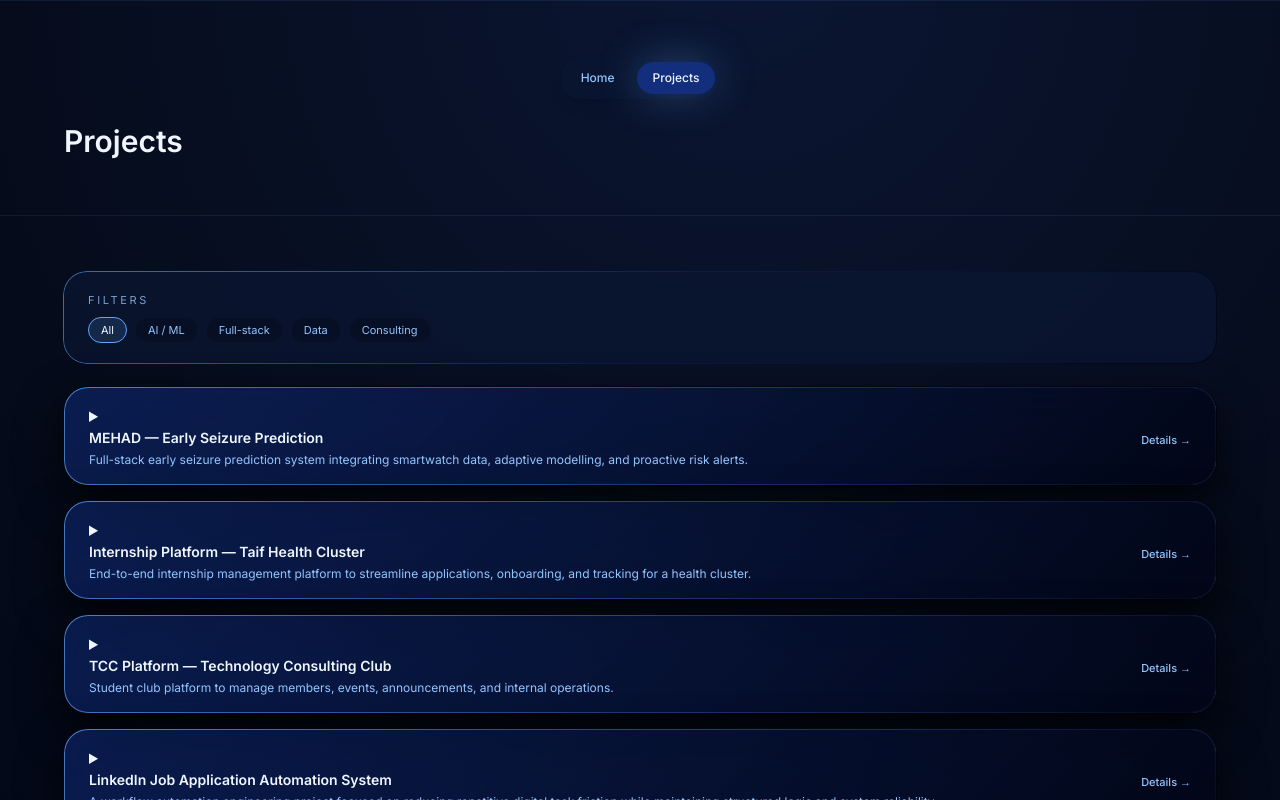
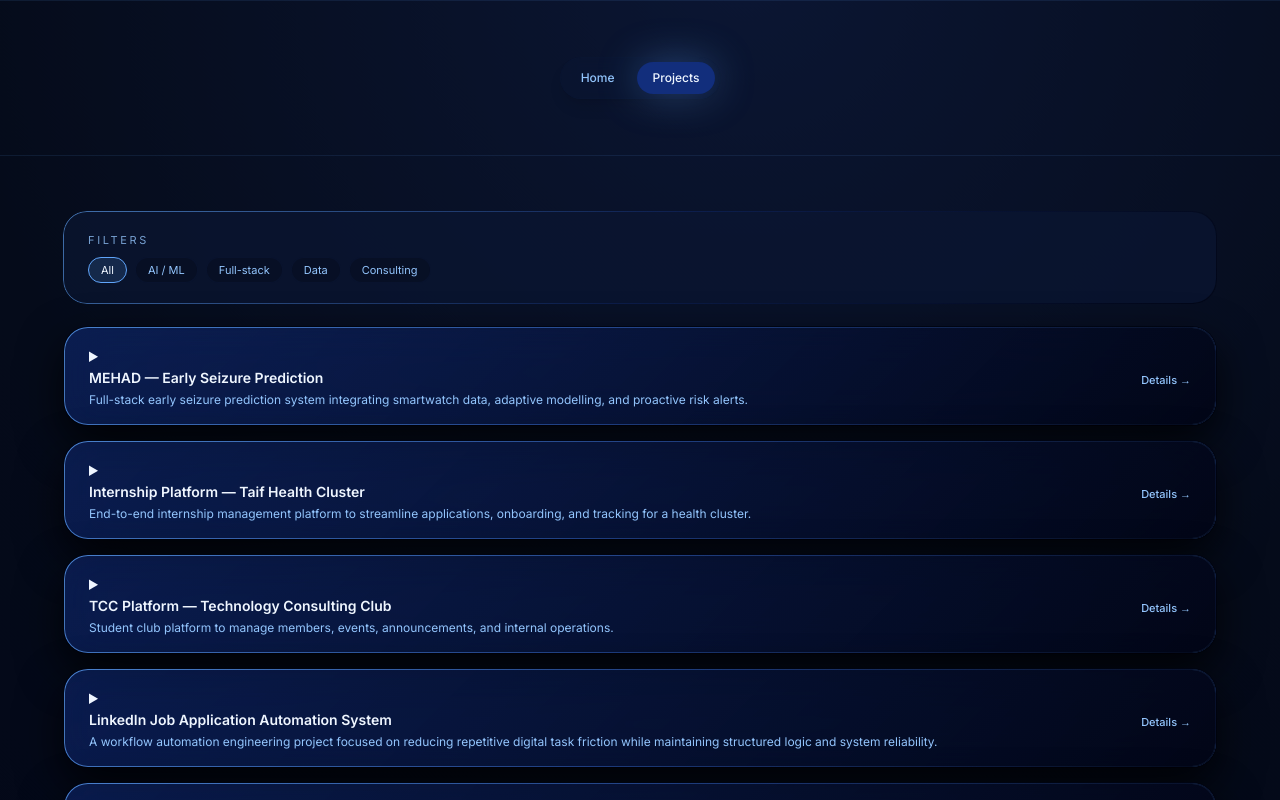
Before and after one commit to Rnemel/portfolio, a Next.js app: page /projects in a window 1280 px wide. Shown: the top 800 px of the page. Built offline with nearby package versions, Linux system fonts and the light colour scheme.

Commit message:
Remove projects page heading

```diff
--- a/src/app/projects/page.tsx
+++ b/src/app/projects/page.tsx
@@ -15,9 +15,6 @@ export default function ProjectsPage() {
     <>
       <Section>
         <TopNav />
-        <FadeIn>
-          <h1 className="text-2xl font-semibold text-text md:text-3xl">Projects</h1>
-        </FadeIn>
       </Section>
 
       <Section className="pt-0">
```
